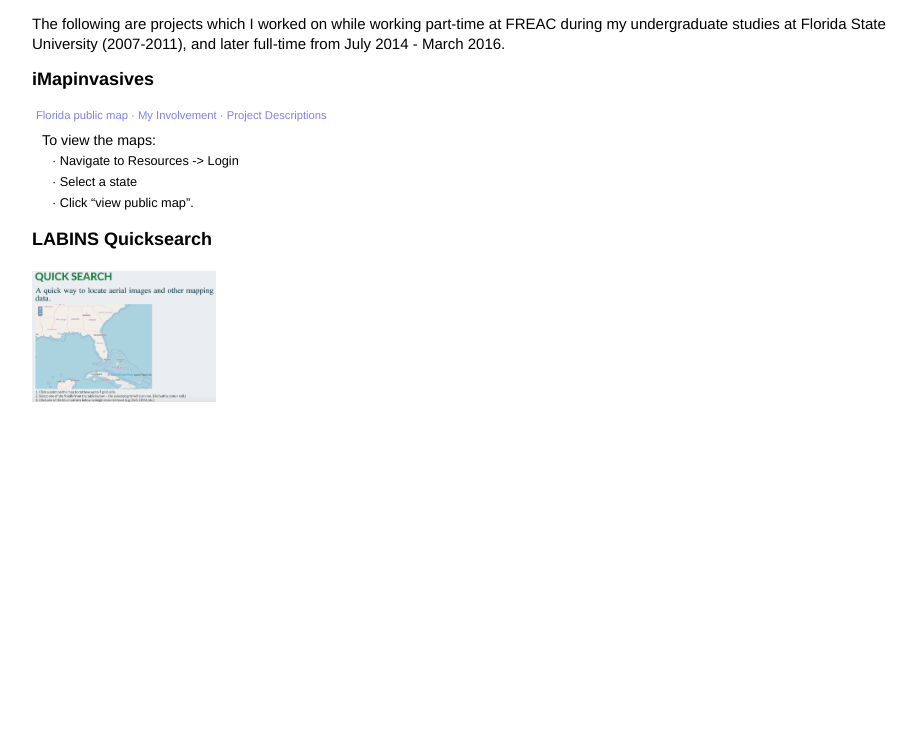
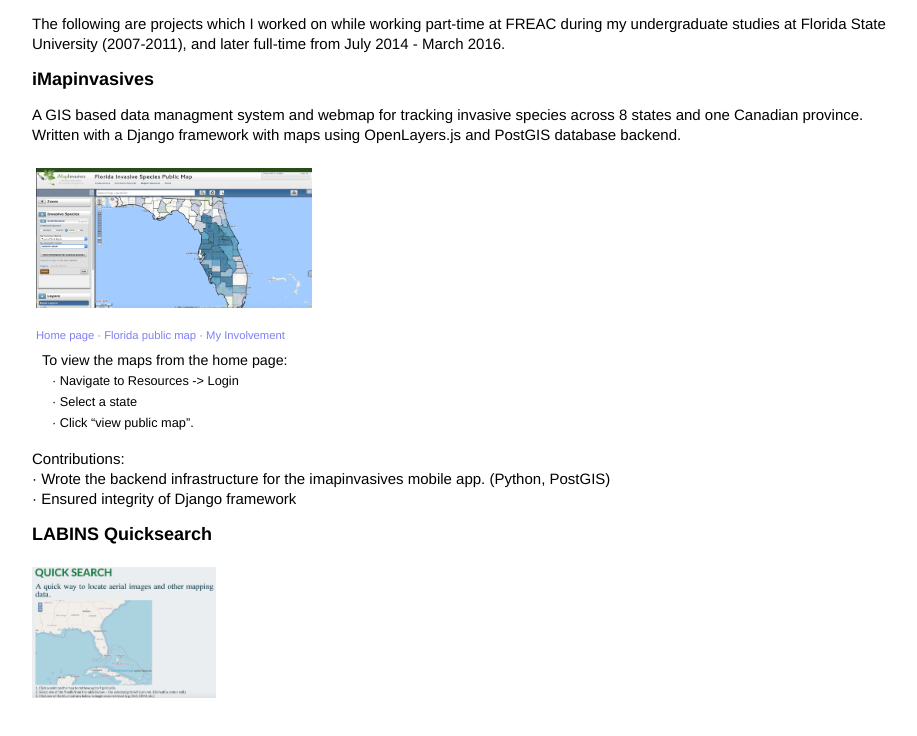
Before and after one commit to mrchocoborider/mrchocoborider.github.io, a plain HTML site: page freac.html in a window 1280 px wide. Shown: the part 114-850 px from the top of the page, without its empty margins (148-1065 px from the left). Before the commit the page ends 800 px from the top, so only its background shows below. Drawn offline with Linux system fonts and the light colour scheme.

Commit message:
added imap description and picture link

```diff
--- a/freac.html
+++ b/freac.html
@@ -13,17 +13,20 @@
     </p>
 
     <h2 id="imap">iMapinvasives</h2>
+        <p>A GIS based data managment system and webmap for tracking invasive species across 8 states and one Canadian province. <br/>
+        Written with a Django framework with maps using OpenLayers.js and PostGIS database backend.</p>
+        <a href="https://login.imapinvasives.org/flimi/map/" style="margin: 4px;" title="Florida public map"><img width=30% src="img/imap-florida.png"/></a>
         <p style="margin: 4px;">
             <small>
-              <a href="https://login.imapinvasives.org/flimi/map/ ">Florida public map</a>
+            <a href="https://www.imapinvasives.org/">Home page</a>
+              · <a href="https://login.imapinvasives.org/flimi/map/ ">Florida public map</a>
               · <a href="https://www.imapinvasives.org/n-johnson-page ">My Involvement</a>
-              · <a href="freac.html ">Project Descriptions</a>
             </small>
         </p>
 
         <p style="margin-top: 0;">
             <expoh>
-                To view the maps:
+                To view the maps from the home page:
             </expoh>
             <br/>
             <expo>
@@ -38,6 +41,13 @@
         </p>
 
 
+        <p>
+            Contributions: <br/>
+            · Wrote the backend infrastructure for the imapinvasives mobile app. (Python, PostGIS)<br/>
+            · Ensured integrity of Django framework<br/>
+        </p>
+
+
     <h2 id="quick">LABINS Quicksearch</h2>
         <a href="http://labins.org/quicksearch/quicksearch.cfm"><img width=20% src="img/quicksearch.png"/></a>
 
```
Also changed, not shown: index.html (+0 -1 lines).
